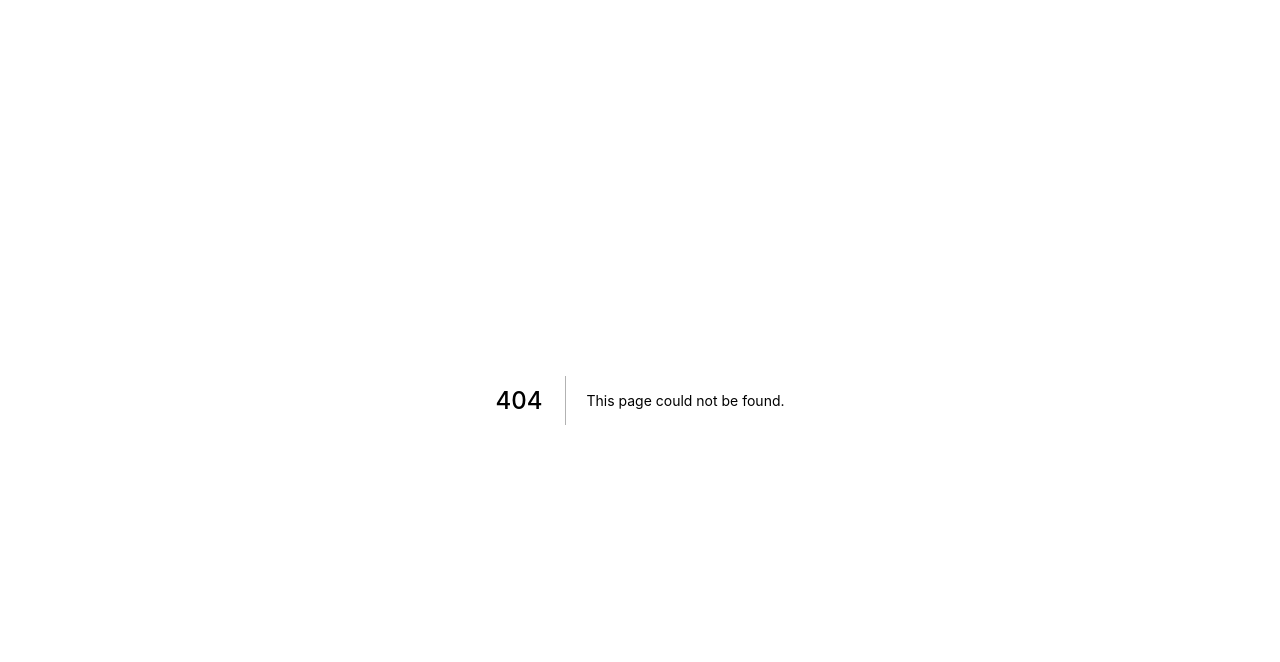
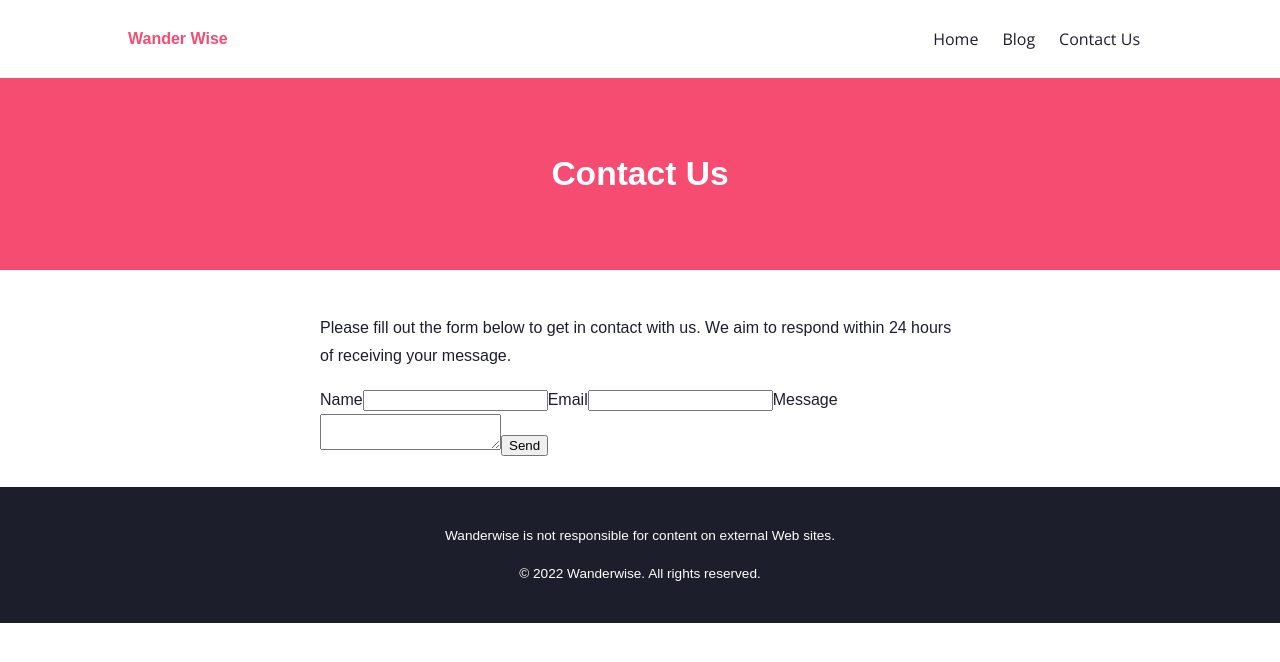
Before and after one commit to matthall8/wanderwise, a Next.js app in the folder web/: page /contact in a window 1280 px wide. Before the commit this address had no page. Shown: the top 662 px of the page. Built offline with nearby package versions, Linux system fonts and the light colour scheme; a web font is replaced by a local one.

Commit message:
Navigation updated and added contact us form

```diff
--- a/web/package.json
+++ b/web/package.json
@@ -35,6 +35,7 @@
     "webpack-dev-server": "^4.9.3"
   },
   "dependencies": {
+    "@emailjs/browser": "^3.9.1",
     "@portabletext/react": "^1.0.6",
     "@sanity/client": "^3.3.2",
     "axios": "^0.21.1",
--- /dev/null
+++ b/web/pages/contact.js
@@ -0,0 +1,54 @@
+import React, { useRef } from 'react';
+import Head from "next/head"
+import emailjs from '@emailjs/browser';
+import Header from "../src/sections/Header/Header"
+import TextSection from "../src/sections/TextSection/TextSection"
+import Footer from "../src/sections/Footer/Footer"
+import PinkHeader from "../src/sections/PinkHeader/PinkHeader"
+
+import TextContent from "./../src/components/TextContent/TextContent";
+
+
+const ContactPage = () => {
+    const form = useRef();
+
+    const sendEmail = (e) => {
+      e.preventDefault();
+      emailjs.sendForm('service_bhy6v4p', 'template_0f40kqq', form.current, 'lnHPUKcsSwQcwPPHk')
+        .then((result) => {
+            console.log(result.text);
+        }, (error) => {
+            console.log(error.text);
+        });
+    };
+    return (
+        <React.Fragment>
+        <Head>
+            <title>Contact Us - Wander Wise</title>
+        </Head>
+        <Header homepage={false} />
+        <PinkHeader>
+          Contact Us
+        </PinkHeader>
+            <TextSection>
+                <TextContent>
+                    Please fill out the form below to get in contact with us. We aim to respond within 24 hours of receiving your message.
+                </TextContent>
+                <TextContent>
+                    <form ref={form} onSubmit={sendEmail}>
+                        <label>Name</label>
+                        <input type="text" name="user_name" />
+                        <label>Email</label>
+                        <input type="email" name="user_email" />
+                        <label>Message</label>
+                        <textarea name="message" />
+                        <input type="submit" value="Send" />
+                    </form>
+                </TextContent>
+            </TextSection>
+            <Footer />
+        </React.Fragment>
+    );
+  };
+
+export default ContactPage
--- a/web/src/sections/Navigation/Navigation.js
+++ b/web/src/sections/Navigation/Navigation.js
@@ -17,7 +17,7 @@ const Navigation = () => {
       <Ul open={open}>
         <li><Link href="/" onClick={() => setOpen(!open)}><a>Home</a></Link></li>
         <li><Link href="/blog" onClick={() => setOpen(!open)}><a>Blog</a></Link></li>
-        <li><Link href="/" onClick={() => setOpen(!open)}><a>Contact Us</a></Link></li>
+        <li><Link href="/contact" onClick={() => setOpen(!open)}><a>Contact Us</a></Link></li>
       </Ul>
     </nav>
   );
```
Also changed, not shown: 1 other file (tests, documents, lock files or other folders).
